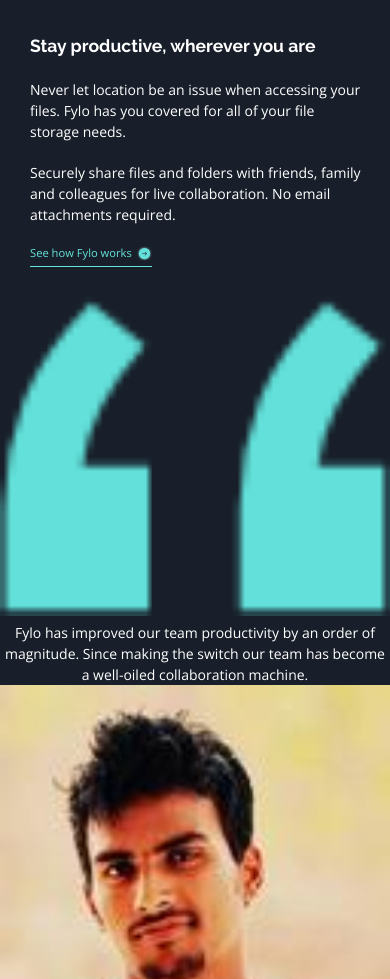
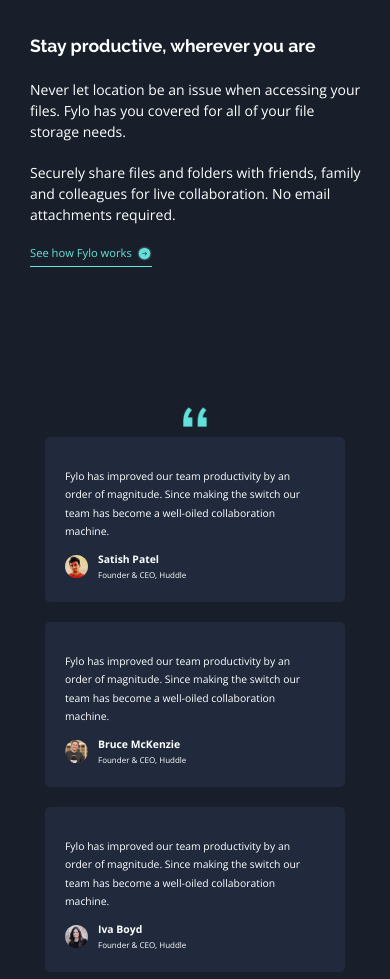
Before and after one commit to charcharmasonjar/fylo-landing-page, a plain HTML site: page index.html in a window 390 px wide. Shown: the part 2258-3237 px from the top of the page. Drawn offline with nearby package versions, Linux system fonts and the light colour scheme.

Commit message:
Add mobile styling for testimonial cards

```diff
--- a/styles/style.css
+++ b/styles/style.css
@@ -161,3 +161,50 @@ h2 {
   width: 20px;
   padding-left: 5px;
 }
+
+.testimonials {
+  display: flex;
+  flex-direction: column;
+  align-items: center;
+  padding-top: 110px;
+}
+
+.testimonials > img {
+  height: 20px;
+  width: auto;
+}
+
+.testimonials .card {
+  width: 300px;
+  background-color: hsl(219, 30%, 18%);
+  text-align: left;
+  padding: 30px 30px 20px 20px;
+  margin: 10px;
+  border-radius: 5px;
+}
+
+.testimonials p {
+  font-size: 0.65rem;
+  line-height: 1.75;
+}
+
+.testimonials footer {
+  display: flex;
+  align-items: center;
+  padding-top: 10px;
+}
+
+.testimonials footer img {
+  height: 23px;
+  width: auto;
+  border-radius: 50%;
+  margin-right: 10px;
+}
+
+.testimonials .name {
+  font-weight: 700;
+}
+
+.testimonials .title {
+  font-size: 0.5rem;
+}
```
